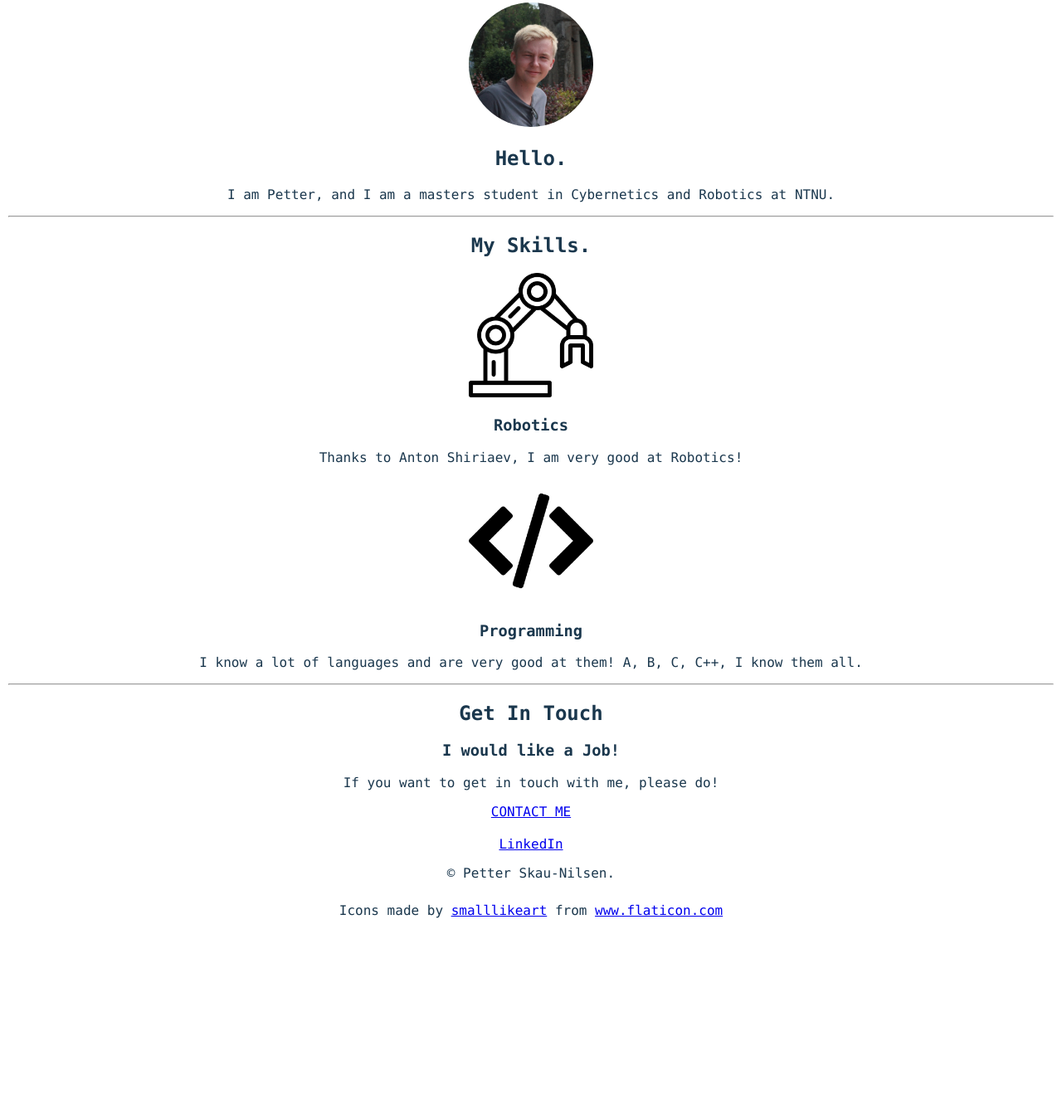
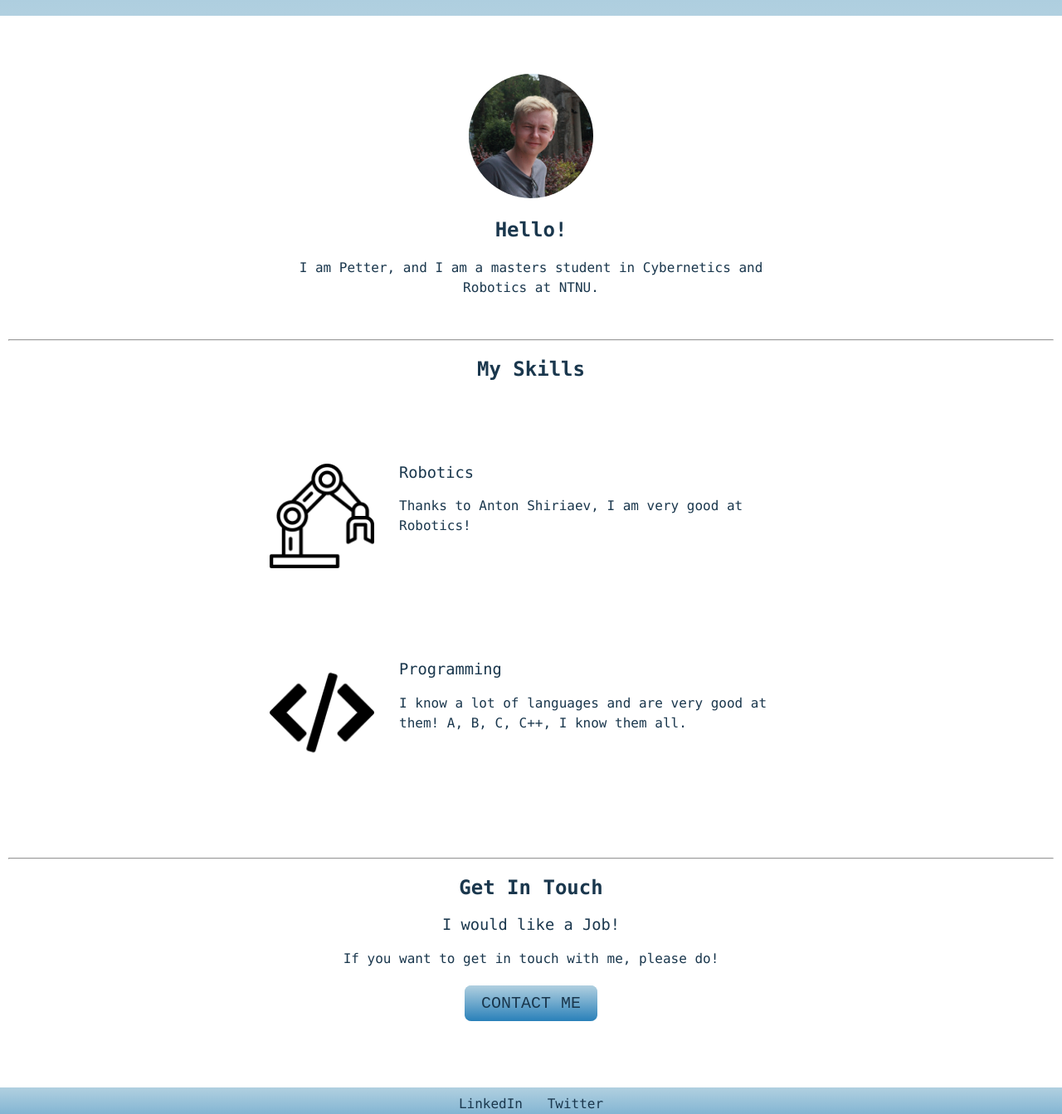
Before and after one commit to petskanil/My_site, a plain HTML site: page index.html in a window 1280 px wide. Shown: the part 808-2151 px from the top of the page at 83% size. Before the commit the page ends 1915 px from the top, so only its background shows below. Drawn offline with Linux system fonts and the light colour scheme; a web font is replaced by a local one.

Commit message:
Completed styling

```diff
--- a/CSS/styles.css
+++ b/CSS/styles.css
@@ -12,8 +12,24 @@ h1 {
     /* width: 20%; */
     margin: 50px auto 0 auto;
     font-size: 3rem;
+    color: #1A374D;
+    line-height: 1.5;
 }
 
+h2 {
+    font-size: 1.5rem;
+    font-weight: bold;
+
+}
+
+h3 {
+    font-weight: normal;
+    /* font-size: 1rem; */
+}
+
+p {
+    line-height: 1.5;
+}
 /* p {
     display: inline-block;
 } */
@@ -22,18 +38,45 @@ h1 {
 
 
 .top_container {
-    background-color: #B1D0E0;
+    /* background-color: #B1D0E0; */
+    background: #2980b9;
+    background-image: -webkit-linear-gradient(top, #2980b9, #B1D0E0);
+    background-image: -moz-linear-gradient(top, #2980b9, #B1D0E0);
+    background-image: -ms-linear-gradient(top, #2980b9, #B1D0E0);
+    background-image: -o-linear-gradient(top, #2980b9, #B1D0E0);
+    background-image: linear-gradient(to bottom, #2980b9, #B1D0E0);
     padding: 10px;
 }
 
 .middle-container {
     padding: 10px;
+    /* background: #B1D0E0; */
 
 }
 
 .bottom-container {
     padding: 10px;
+    margin-top: 50px;
+    /* background-color: #B1D0E0; */
+    background: #B1D0E0;
+    background-image: -webkit-linear-gradient(top, #B1D0E0, #2980b9);
+    background-image: -moz-linear-gradient(top, #B1D0E0, #2980b9);
+    background-image: -ms-linear-gradient(top, #B1D0E0, #2980b9);
+    background-image: -o-linear-gradient(top, #B1D0E0, #2980b9);
+    background-image: linear-gradient(to bottom, #B1D0E0, #2980b9);
+}
 
+/****************Sub containers************/
+
+.profile {
+    width: 50%;
+    margin: 50px auto 50px auto;
+}
+
+.skill-row {
+    width: 50%;
+    margin: 100px auto 150px auto;
+    text-align: left;
 }
 
 /****************Navigation Bar************/
@@ -43,7 +86,7 @@ h1 {
     margin-left: 10px;
     left: 30%;
     text-decoration: none;
-    color: #406882;
+    color: #1A374D;
 }
 
 .navigation_image {
@@ -82,5 +125,46 @@ h1 {
 }
 
 .skill_image {
-    width: 150px;
+    width: 20%;
+    float: left;
+    margin-right: 30px;
 }
+
+/****************Buttons and links************/
+.btn {
+    border:none;
+    background: #B1D0E0;
+    background-image: -webkit-linear-gradient(top, #B1D0E0, #2980b9);
+    background-image: -moz-linear-gradient(top, #B1D0E0, #2980b9);
+    background-image: -ms-linear-gradient(top, #B1D0E0, #2980b9);
+    background-image: -o-linear-gradient(top, #B1D0E0, #2980b9);
+    background-image: linear-gradient(to bottom, #B1D0E0, #2980b9);
+    -webkit-border-radius: 8;
+    -moz-border-radius: 8;
+    border-radius: 8px;
+    font-family: Courier New;
+    color: #1A374D;
+    font-size: 20px;
+    padding: 10px 20px 10px 20px;
+    text-decoration: none;
+  }
+
+  .btn:hover {
+    background: #2980b9;
+    background-image: -webkit-linear-gradient(top, #2980b9, #B1D0E0);
+    background-image: -moz-linear-gradient(top, #2980b9, #B1D0E0);
+    background-image: -ms-linear-gradient(top, #2980b9, #B1D0E0);
+    background-image: -o-linear-gradient(top, #2980b9, #B1D0E0);
+    background-image: linear-gradient(to bottom, #2980b9, #B1D0E0);
+    text-decoration: none;
+  }
+
+  .button {
+      margin: 30px;
+  }
+
+  a:link {
+      text-decoration: none;
+      margin: 10px;
+      color: #1A374D;
+  }
--- a/index.html
+++ b/index.html
@@ -31,13 +31,13 @@
         <a id="profile"></a>
         <div class="profile">
             <img src="Images/Profilbilde.jpg" alt="Profilbilde" class="profilbilde">
-            <h2>Hello.</h2>
+            <h2>Hello!</h2>
             <p>I am Petter, and I am a masters student in Cybernetics and Robotics at NTNU.</p>
         </div>
         <hr>
         <div class="skills">
             <a id="skills"></a>
-            <h2>My Skills.</h2>
+            <h2>My Skills</h2>
             <div class="skill-row">
                 <img class="skill_image" src="Images/robotic-arm.png" alt="robotic-arm">
                 <h3>Robotics</h3>
@@ -55,17 +55,19 @@
             <h2>Get In Touch</h2>
             <h3>I would like a Job!</h3>
             <p>If you want to get in touch with me, please do!</p>
+            <div class = "button">
                 <a class="btn" href="mailto:petskanil@hotmail.com">CONTACT ME</a>
+            </div>
+
         </div>
       </div>
 
 
       <div class="bottom-container" id="">
         <a class="footer-link" href="https://www.linkedin.com/in/petter-skau-nilsen-853682149/">LinkedIn</a>
-        <!-- <a class="footer-link" href="https://twitter.com/">Twitter</a>
-        <a class="footer-link" href="https://www.appbrewery.co/">Website</a> -->
+        <a class="footer-link" href="https://twitter.com/">Twitter</a>
         <p>© Petter Skau-Nilsen.</p>
       </div>
-      <div>Icons made by <a href="https://www.flaticon.com/authors/smalllikeart" title="smalllikeart">smalllikeart</a> from <a href="https://www.flaticon.com/" title="Flaticon">www.flaticon.com</a></div>
+      <!-- <div>Icons made by <a href="https://www.flaticon.com/authors/smalllikeart" title="smalllikeart">smalllikeart</a> from <a href="https://www.flaticon.com/" title="Flaticon">www.flaticon.com</a></div> -->
 </body>
 </html>
```
Also changed, not shown: 1 other file. Lines whose indentation alone changed are shown as unchanged.
